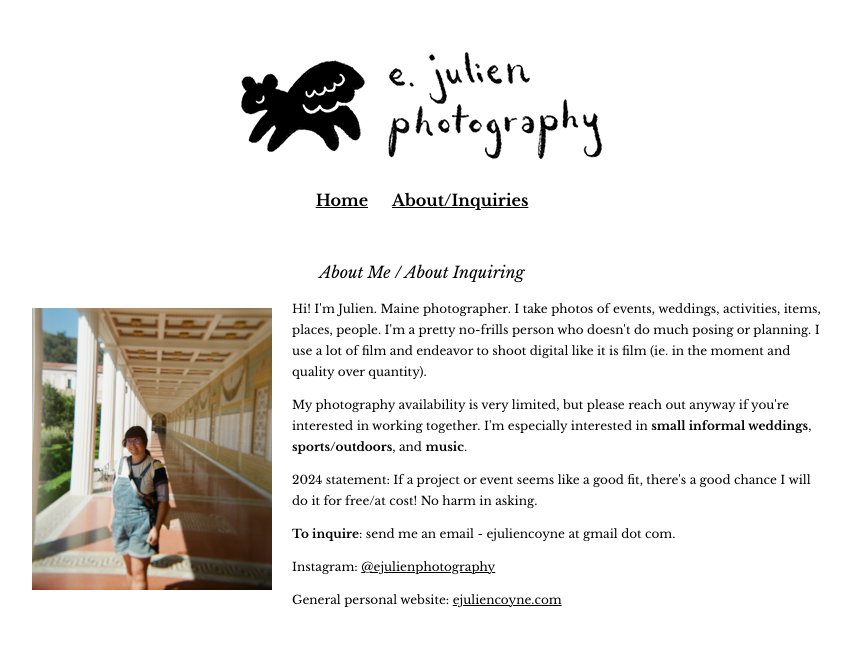
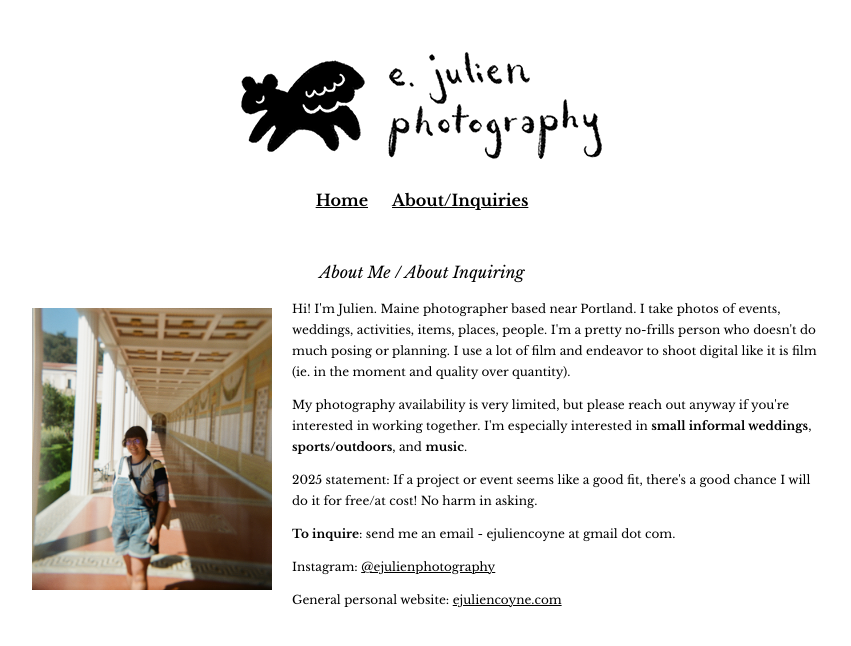
Before and after one commit to ejuliencoyne/photography, a plain HTML site: page about.html in a window 1280 px wide. Shown: the whole page, without its empty margins (218-1069 px from the left). Drawn offline with nearby package versions, Linux system fonts and the light colour scheme.

Commit message:
update about page with 2025

```diff
--- a/about.html
+++ b/about.html
@@ -20,9 +20,9 @@
     <br>
     <h3>About Me / About Inquiring</h3>
     <img class="inline" src="images/julien.png" alt="a photo of julien">
-    <p class="block-paragraph">Hi! I'm Julien. Maine photographer. I take photos of events, weddings, activities, items, places, people. I'm a pretty no-frills person who doesn't do much posing or planning. I use a lot of film and endeavor to shoot digital like it is film (ie. in the moment and quality over quantity).</p>
+    <p class="block-paragraph">Hi! I'm Julien. Maine photographer based near Portland. I take photos of events, weddings, activities, items, places, people. I'm a pretty no-frills person who doesn't do much posing or planning. I use a lot of film and endeavor to shoot digital like it is film (ie. in the moment and quality over quantity).</p>
     <p class="block-paragraph">My photography availability is very limited, but please reach out anyway if you're interested in working together. I'm especially interested in <strong>small informal weddings</strong>, <strong>sports/outdoors</strong>, and <strong>music</strong>.</p>
-    <p class="block-paragraph">2024 statement: If a project or event seems like a good fit, there's a good chance I will do it for free/at cost! No harm in asking.</p>
+    <p class="block-paragraph">2025 statement: If a project or event seems like a good fit, there's a good chance I will do it for free/at cost! No harm in asking.</p>
     <p class="block-paragraph"><strong>To inquire</strong>: send me an email - ejuliencoyne at gmail dot com.</p>
     <p class="block-paragraph">Instagram: <a href="https://www.instagram.com/ejulienphotography/">@ejulienphotography</a></p>
     <p class="block-paragraph">General personal website: <a href="https://ejuliencoyne.com/">ejuliencoyne.com</a></p>
```
